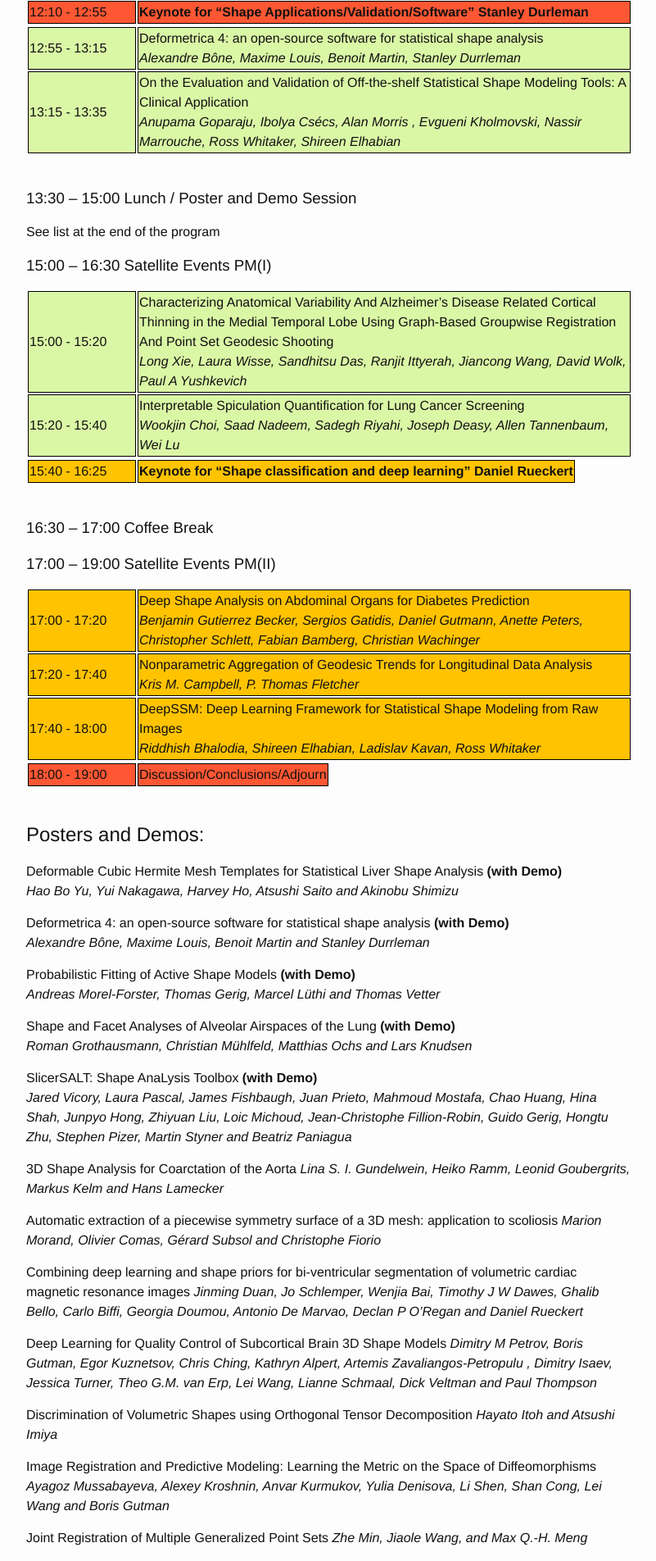
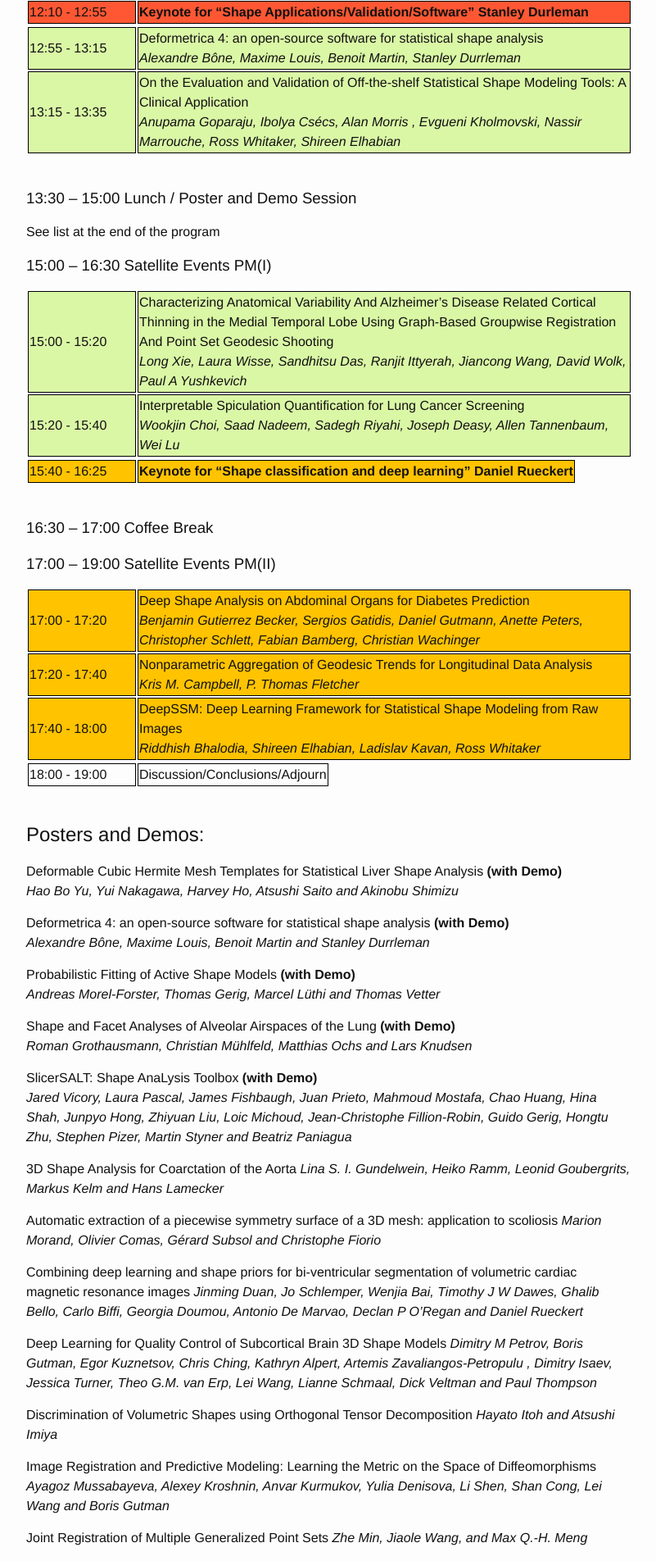
Before and after one commit to shapemi/shapemi2020, a Jekyll site: the page built from program/index.md, in a window 1280 px wide. Shown: the part 783-2687 px from the top of the page at 82% size, without its empty margins (238-1039 px from the left). Built offline with Jekyll 4.4.1, drawn with Linux system fonts in a browser that asks for light colours.

Commit message:
Update index.md

```diff
--- a/program/index.md
+++ b/program/index.md
@@ -83,7 +83,7 @@ See list at the end of the program
 {: .tablelines2}
 
 | 18:00 - 19:00 | Discussion/Conclusions/Adjourn|
-{: .tablelines}
+{: .tablelines0}
 
 <br>
 ## Posters and Demos:
```
